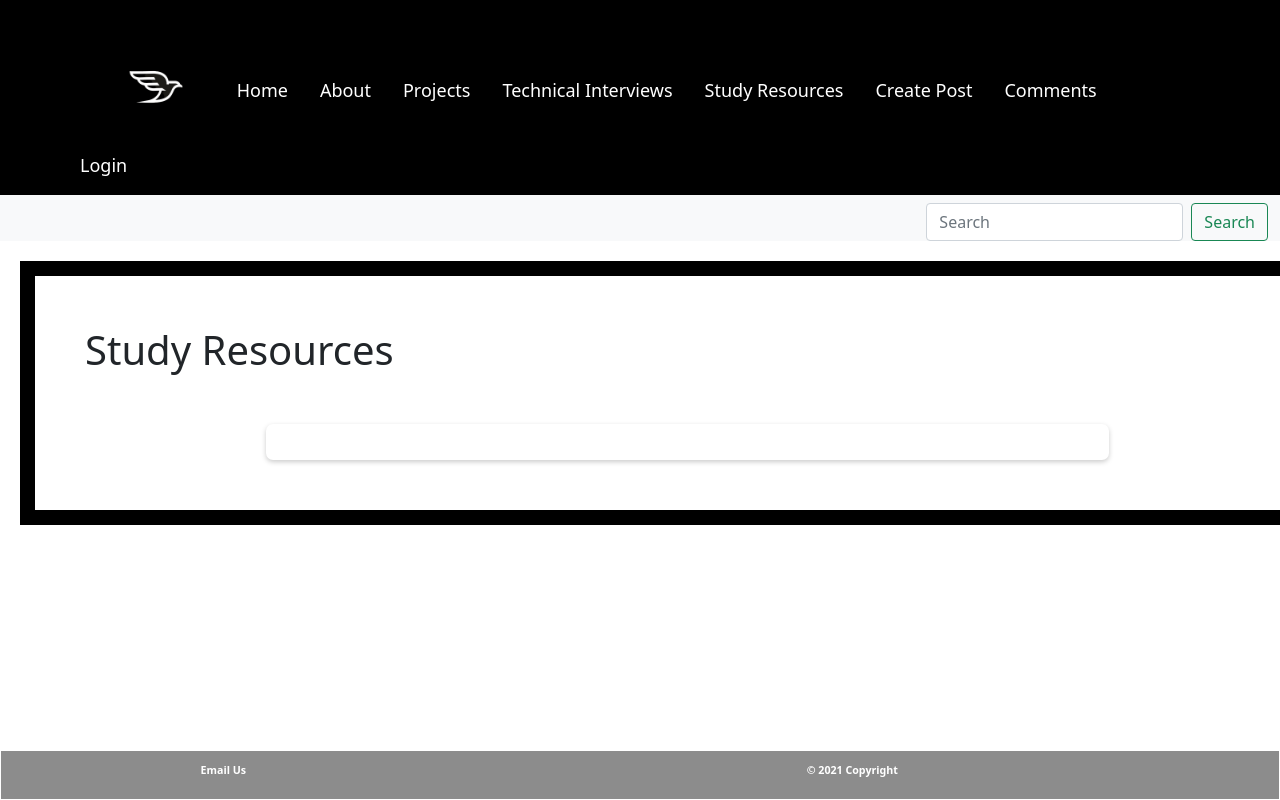
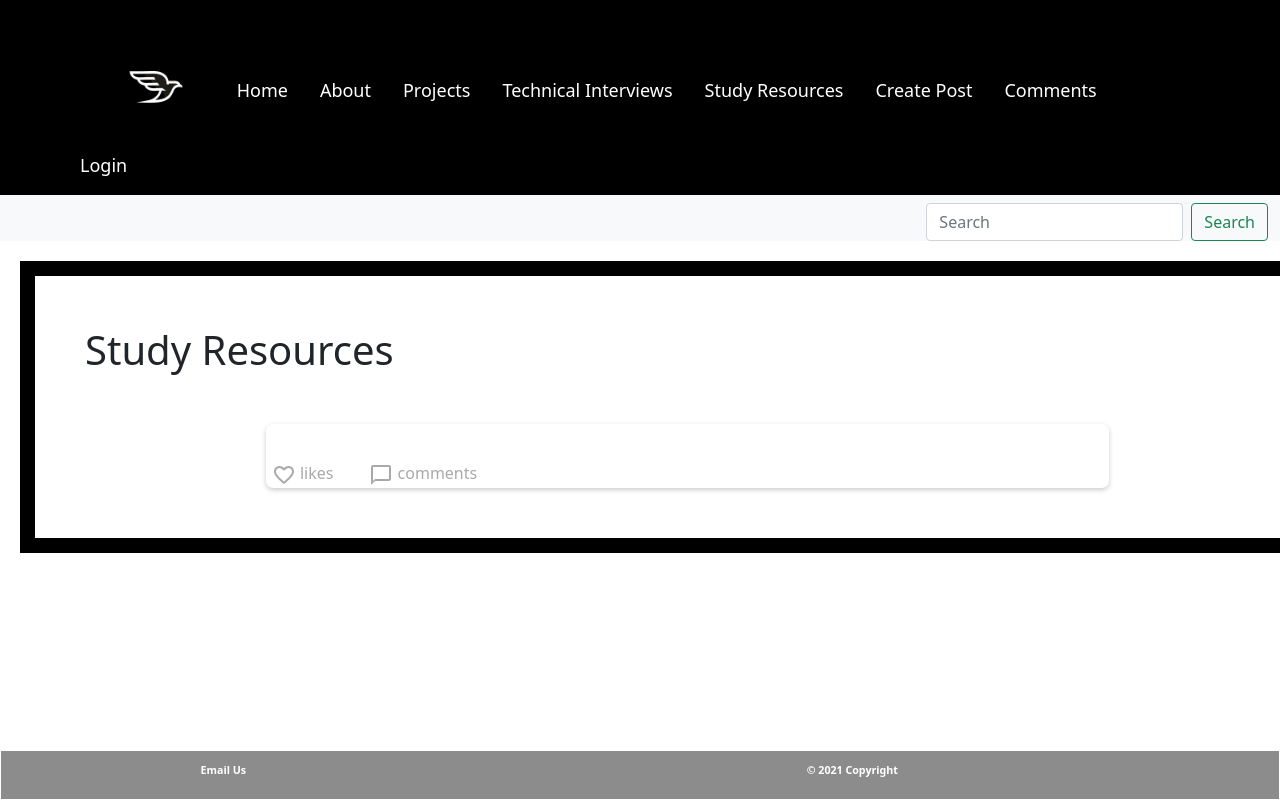
Before and after one commit to WSU-4110/EarlyBird, a React (Create React App) app in the folder frontend/: page /StudyRes in a window 1280 px wide. Shown: the top 800 px of the page. Built offline with nearby package versions, Linux system fonts and the light colour scheme; no server answers.

Commit message:
add the comment button to post

```diff
--- a/frontend/src/components/Post.jsx
+++ b/frontend/src/components/Post.jsx
@@ -1,6 +1,8 @@
 import React from "react";
 import './Post.css';
 import Comments from './Comments';
+import ChatBubbleOutlineIcon from '@material-ui/icons/ChatBubbleOutline';
+import FavoriteBorderRoundedIcon from '@material-ui/icons/FavoriteBorderRounded';
 
 function Post(props) {
     return (
@@ -10,6 +12,15 @@ function Post(props) {
                 <h6 className="card-subtitle mb-2 text-muted">{props.category}</h6>
                 <p className="card-text">{props.content}</p>
             </div>
+            <form className="comment">
+                    <button className="commentBt">
+                        <FavoriteBorderRoundedIcon /> likes
+                    </button>
+
+                    <button className="commentBt">
+                        <ChatBubbleOutlineIcon /> comments
+                    </button>
+                </form>
         </div>
     );
 
```
